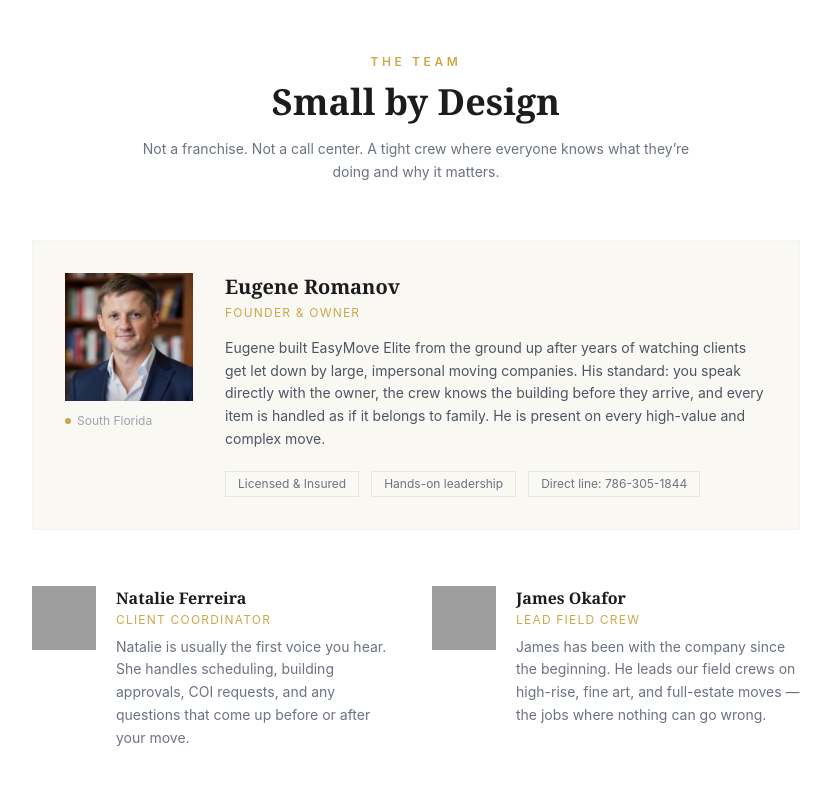
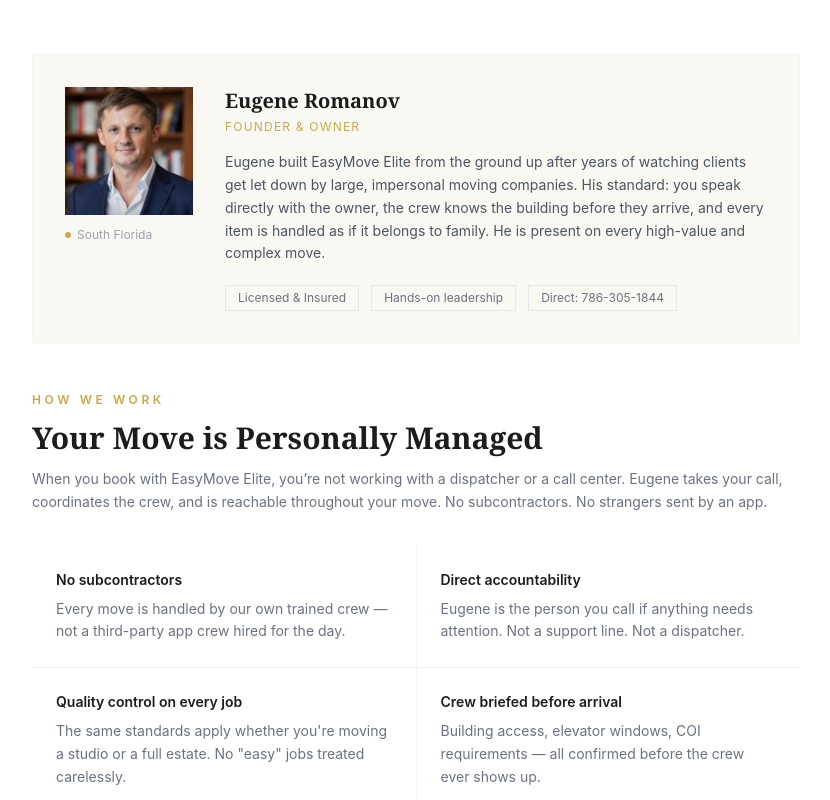
Before and after one commit to EugeneR23/easymove, a Next.js app: page /about in a window 1280 px wide. Shown: the part 1800-2600 px from the top of the page, without its empty margins (224-1054 px from the left). Built offline with nearby package versions, Linux system fonts and the light colour scheme; grey boxes are pictures that could not be loaded.

Commit message:
About team change

```diff
--- a/src/app/about/page.tsx
+++ b/src/app/about/page.tsx
@@ -48,28 +48,11 @@
   },
 ];
 
-const team = [
-  {
-    name: 'Eugene Romanov',
-    role: 'Founder & Owner',
-    bio: 'Eugene built EasyMove Elite from the ground up after years of watching clients get let down by large, impersonal moving companies. His standard: you speak directly with the owner, the crew knows the building before they arrive, and every item is handled as if it belongs to family. He is present on every high-value and complex move.',
-    image: '/images/Founder.jpg',
-    featured: true,
-  },
-  {
-    name: 'Natalie Ferreira',
-    role: 'Client Coordinator',
-    bio: 'Natalie is usually the first voice you hear. She handles scheduling, building approvals, COI requests, and any questions that come up before or after your move.',
-    image: 'https://images.unsplash.com/photo-1494790108377-be9c29b29330?w=400&h=400&fit=crop',
-    featured: false,
-  },
-  {
-    name: 'James Okafor',
-    role: 'Lead Field Crew',
-    bio: 'James has been with the company since the beginning. He leads our field crews on high-rise, fine art, and full-estate moves — the jobs where nothing can go wrong.',
-    image: 'https://images.unsplash.com/photo-1500648767791-00dcc994a43e?w=400&h=400&fit=crop',
-    featured: false,
-  },
+const howWeWork = [
+  { title: 'No subcontractors', description: 'Every move is handled by our own trained crew — not a third-party app crew hired for the day.' },
+  { title: 'Direct accountability', description: 'Eugene is the person you call if anything needs attention. Not a support line. Not a dispatcher.' },
+  { title: 'Quality control on every job', description: 'The same standards apply whether you\'re moving a studio or a full estate. No "easy" jobs treated carelessly.' },
+  { title: 'Crew briefed before arrival', description: 'Building access, elevator windows, COI requirements — all confirmed before the crew ever shows up.' },
 ];
 
 export default function AboutPage() {
@@ -162,26 +145,18 @@
           </div>
         </section>
 
-        {/* Team */}
+        {/* Founder-led */}
         <section className="section-padding bg-white">
           <div className="container-max">
-            <div className="text-center mb-10 md:mb-14">
-              <p className="text-gold text-xs font-semibold tracking-[0.3em] uppercase mb-3">The Team</p>
-              <h2 className="font-display text-2xl md:text-4xl font-bold text-charcoal">Small by Design</h2>
-              <p className="text-gray-500 mt-4 max-w-xl mx-auto text-sm leading-relaxed">
-                Not a franchise. Not a call center. A tight crew where everyone knows what they&rsquo;re doing and why it matters.
-              </p>
-            </div>
+            <div className="max-w-3xl mx-auto">
 
-            {/* Founder featured */}
-            {team.filter((m) => m.featured).map((member) => (
-              <div key={member.name} className="max-w-3xl mx-auto mb-14">
-                <div className="flex flex-col sm:flex-row gap-6 sm:gap-8 items-start bg-cream border border-gray-100 p-6 sm:p-8">
+              {/* Founder card */}
+              <div className="flex flex-col sm:flex-row gap-6 sm:gap-8 items-start bg-cream border border-gray-100 p-6 sm:p-8 mb-12">
                 <div className="shrink-0">
                   {/* eslint-disable-next-line @next/next/no-img-element */}
                   <img
-                      src={member.image}
-                      alt={member.name}
+                    src="/images/Founder.jpg"
+                    alt="Eugene Romanov, Founder of EasyMove Elite"
                     className="w-32 h-32 object-cover object-top bg-gray-200"
                   />
                   <div className="mt-3 flex items-center gap-1.5">
@@ -190,36 +165,43 @@
                   </div>
                 </div>
                 <div>
-                    <h3 className="font-display font-semibold text-charcoal text-xl">{member.name}</h3>
-                    <p className="text-gold text-xs uppercase tracking-widest mt-1 mb-4">{member.role}</p>
-                    <p className="text-gray-600 text-sm leading-relaxed">{member.bio}</p>
+                  <h3 className="font-display font-semibold text-charcoal text-xl">Eugene Romanov</h3>
+                  <p className="text-gold text-xs uppercase tracking-widest mt-1 mb-4">Founder &amp; Owner</p>
+                  <p className="text-gray-600 text-sm leading-relaxed">
+                    Eugene built EasyMove Elite from the ground up after years of watching clients get let down
+                    by large, impersonal moving companies. His standard: you speak directly with the owner,
+                    the crew knows the building before they arrive, and every item is handled as if it belongs
+                    to family. He is present on every high-value and complex move.
+                  </p>
                   <div className="flex flex-wrap gap-3 mt-5">
-                      {['Licensed & Insured', 'Hands-on leadership', 'Direct line: 786-305-1844'].map((badge) => (
+                    {['Licensed & Insured', 'Hands-on leadership', 'Direct: 786-305-1844'].map((badge) => (
                       <span key={badge} className="text-xs border border-gray-200 px-3 py-1 text-gray-500">{badge}</span>
                     ))}
                   </div>
                 </div>
               </div>
+
+              {/* How we work */}
+              <div>
+                <p className="text-gold text-xs font-semibold tracking-[0.3em] uppercase mb-3">How We Work</p>
+                <h2 className="font-display text-2xl md:text-3xl font-bold text-charcoal mb-3 leading-tight">
+                  Your Move is Personally Managed
+                </h2>
+                <p className="text-gray-500 text-sm leading-relaxed mb-8">
+                  When you book with EasyMove Elite, you&rsquo;re not working with a dispatcher or a call center.
+                  Eugene takes your call, coordinates the crew, and is reachable throughout your move.
+                  No subcontractors. No strangers sent by an app.
+                </p>
+                <div className="grid grid-cols-1 sm:grid-cols-2 gap-px bg-gray-100">
+                  {howWeWork.map((item) => (
+                    <div key={item.title} className="bg-white p-5 sm:p-6">
+                      <p className="font-semibold text-charcoal text-sm mb-2">{item.title}</p>
+                      <p className="text-gray-500 text-sm leading-relaxed">{item.description}</p>
                     </div>
                   ))}
-
-            {/* Supporting crew */}
-            <div className="grid grid-cols-1 md:grid-cols-2 gap-8 max-w-3xl mx-auto">
-              {team.filter((m) => !m.featured).map((member) => (
-                <div key={member.name} className="group flex gap-5 items-start">
-                  {/* eslint-disable-next-line @next/next/no-img-element */}
-                  <img
-                    src={member.image}
-                    alt={member.name}
-                    className="w-16 h-16 object-cover shrink-0"
-                  />
-                  <div>
-                    <h3 className="font-display font-semibold text-charcoal">{member.name}</h3>
-                    <p className="text-gold text-xs uppercase tracking-widest mt-0.5 mb-2">{member.role}</p>
-                    <p className="text-gray-500 text-sm leading-relaxed">{member.bio}</p>
                 </div>
               </div>
-              ))}
+
             </div>
           </div>
         </section>
--- a/src/app/globals.css
+++ b/src/app/globals.css
@@ -20,7 +20,7 @@
 
   body {
     font-family: var(--font-inter);
-    background-color: #ffffff;
+    background-color: #1C1C1E;
     color: #1C1C1E;
     -webkit-font-smoothing: antialiased;
     -moz-osx-font-smoothing: grayscale;
--- a/src/components/home/FounderBlock.tsx
+++ b/src/components/home/FounderBlock.tsx
@@ -79,7 +79,7 @@
                 className="group/link inline-flex items-center gap-1.5 text-white/40 text-[11px] font-semibold uppercase tracking-[0.12em] hover:text-white/70 transition-colors duration-200"
               >
                 <span className="border-b border-white/20 pb-px group-hover/link:border-white/50 transition-colors duration-200">
-                  Meet the team
+                  Our story
                 </span>
                 <ArrowRight
                   size={11}
--- a/src/components/layout/Footer.tsx
+++ b/src/components/layout/Footer.tsx
@@ -1,5 +1,5 @@
 import Link from 'next/link';
-import { Phone, Mail, MapPin, Instagram, Facebook, Linkedin } from 'lucide-react';
+import { Phone, Mail, MapPin } from 'lucide-react';
 
 export default function Footer() {
   return (
@@ -18,11 +18,6 @@
             <p className="mt-3 text-xs text-gray-600">
               Fully Insured · COI Available on Request
             </p>
-            <div className="flex gap-4 mt-6">
-              <a href="#" aria-label="Instagram" className="text-gray-400 hover:text-gold transition-colors"><Instagram size={18} /></a>
-              <a href="#" aria-label="Facebook" className="text-gray-400 hover:text-gold transition-colors"><Facebook size={18} /></a>
-              <a href="#" aria-label="LinkedIn" className="text-gray-400 hover:text-gold transition-colors"><Linkedin size={18} /></a>
-            </div>
           </div>
 
           {/* Services */}
```
Lines whose indentation alone changed are shown as unchanged.
